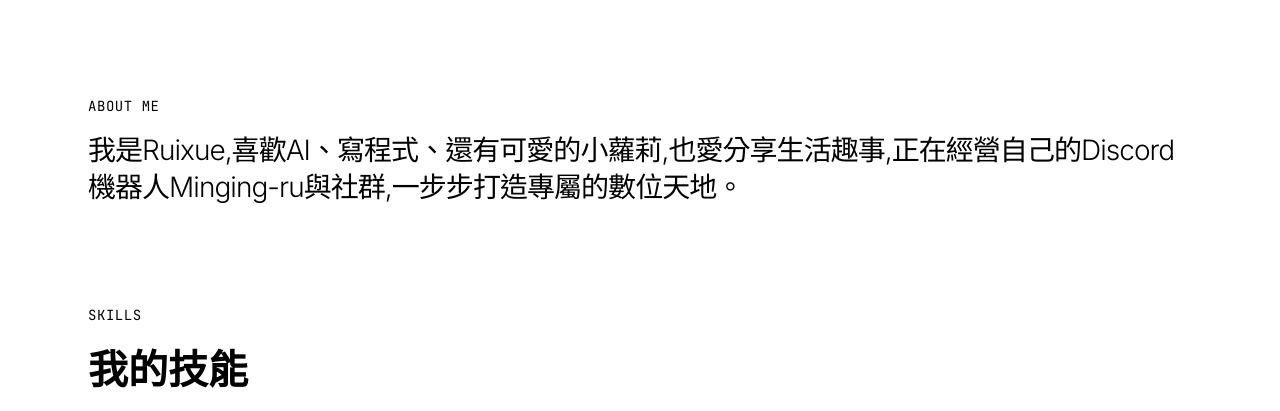
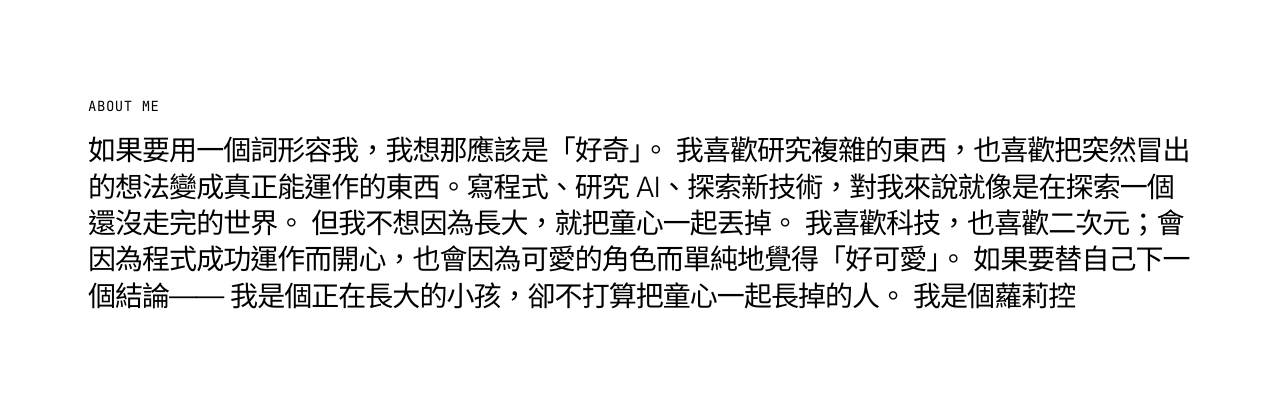
Before and after one commit to Ruixue9626/Ruixue, a plain HTML site: page index.html in a window 1280 px wide. Shown: the part 960-1371 px from the top of the page. Drawn offline with Linux system fonts and the light colour scheme.

Commit message:
Update index.html

```diff
--- a/index.html
+++ b/index.html
@@ -573,7 +573,14 @@
                 <br>
                 <span class="section-label">About Me</span>
                 <div class="about-text">
-                    我是Ruixue,喜歡AI、寫程式、還有可愛的小蘿莉,也愛分享生活趣事,正在經營自己的Discord機器人Minging-ru與社群,一步步打造專屬的數位天地。
+                    如果要用一個詞形容我，我想那應該是「好奇」。
+我喜歡研究複雜的東西，也喜歡把突然冒出的想法變成真正能運作的東西。寫程式、研究 AI、探索新技術，對我來說就像是在探索一個還沒走完的世界。
+但我不想因為長大，就把童心一起丟掉。
+我喜歡科技，也喜歡二次元；會因為程式成功運作而開心，也會因為可愛的角色而單純地覺得「好可愛」。
+如果要替自己下一個結論——
+
+我是個正在長大的小孩，卻不打算把童心一起長掉的人。
+我是個蘿莉控
                 </div>
             </div>
 
```
